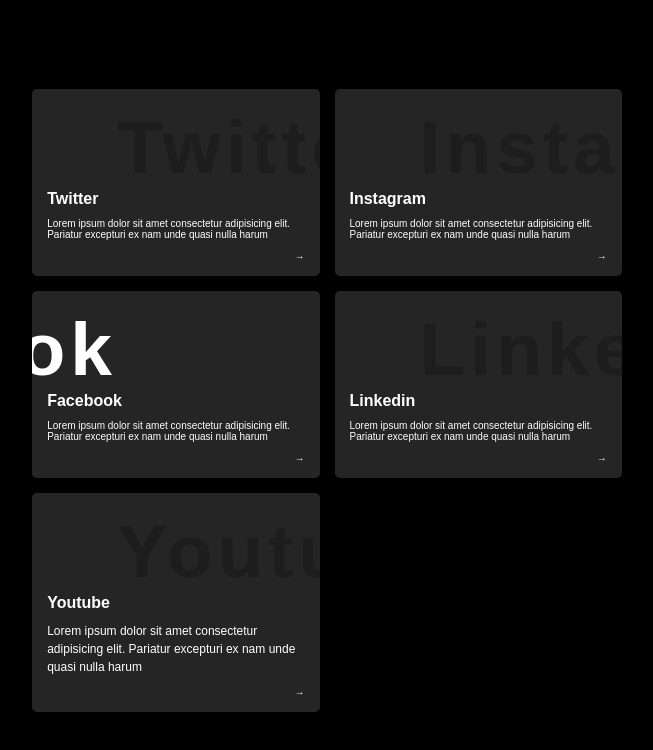
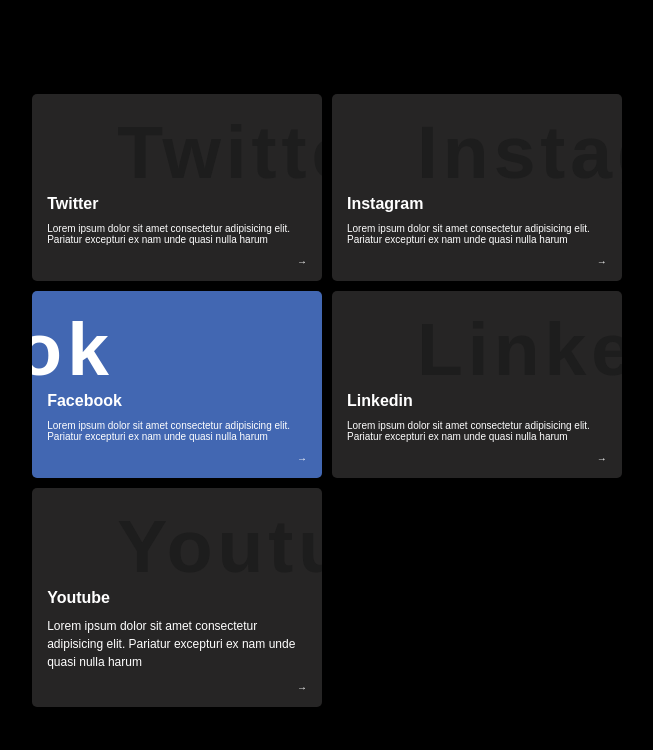
Before and after one commit to Christiano0407/single_page, a website: page src/html/card.html in a window 1280 px wide. In both pictures the pointer is over the element 488 px from the left and 384 px from the top of the page. Shown: the whole page, without its empty margins (313-966 px from the left). Drawn offline with Linux system fonts and the light colour scheme; a web font is replaced by a local one.

Commit message:
social-media

```diff
--- a/src/css/cardsCSS.css
+++ b/src/css/cardsCSS.css
@@ -34,7 +34,7 @@
 .cards {
     display: grid;
     grid-template-columns: repeat(auto-fit, minmax(20rem, 1fr));
-    grid-gap: 1.5rem;
+    grid-gap: 1rem;
 }
 .card {
    background-color: #262525;
@@ -79,3 +79,12 @@
 .card.instagram:hover {
     background-image: radial-gradient(at 20% 120%, #feda78 20%, #e23467 60%, #ac2bb3 90% );
 }
+.card.facebook:hover {
+    background-color: #4267b2;
+}
+.card.youtube:hover {
+    background-color: #ff071c;
+}
+.card.linkedin:hover {
+    background-color: #1e2f53;
+}
```
